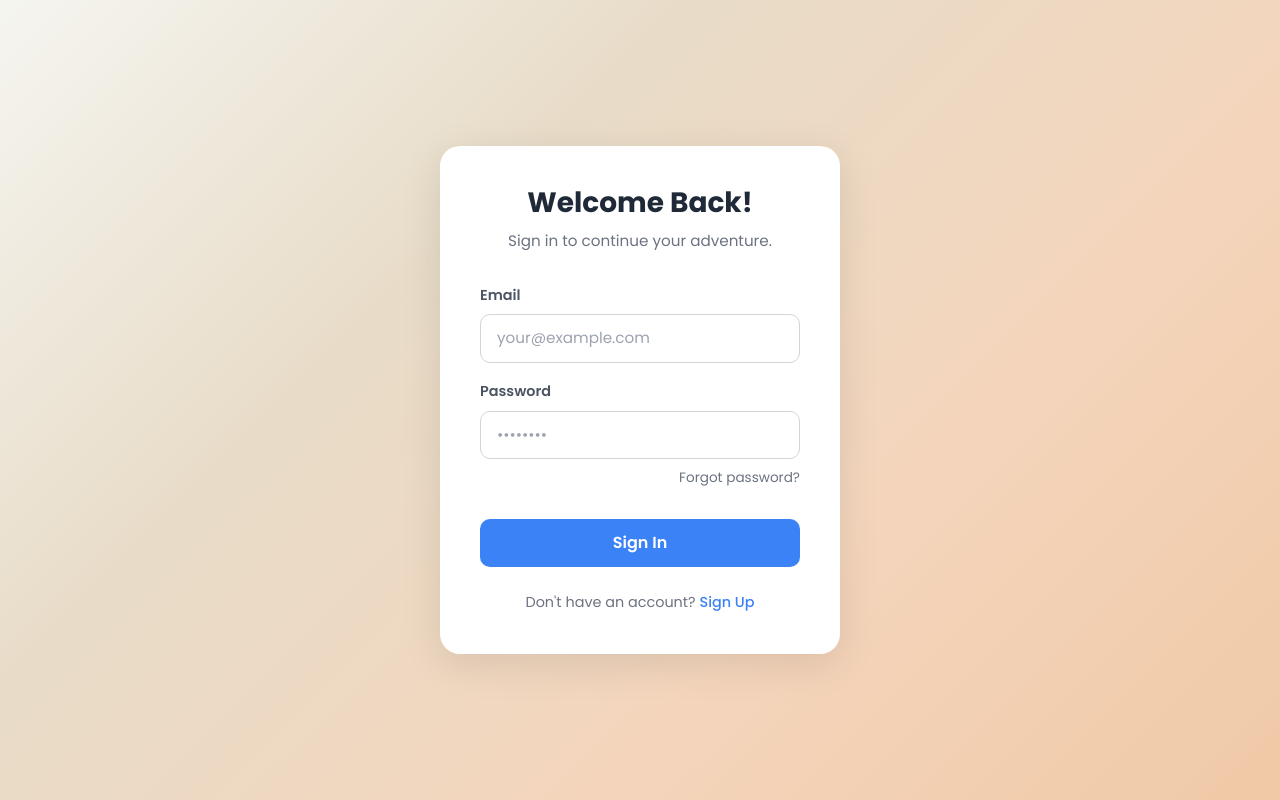
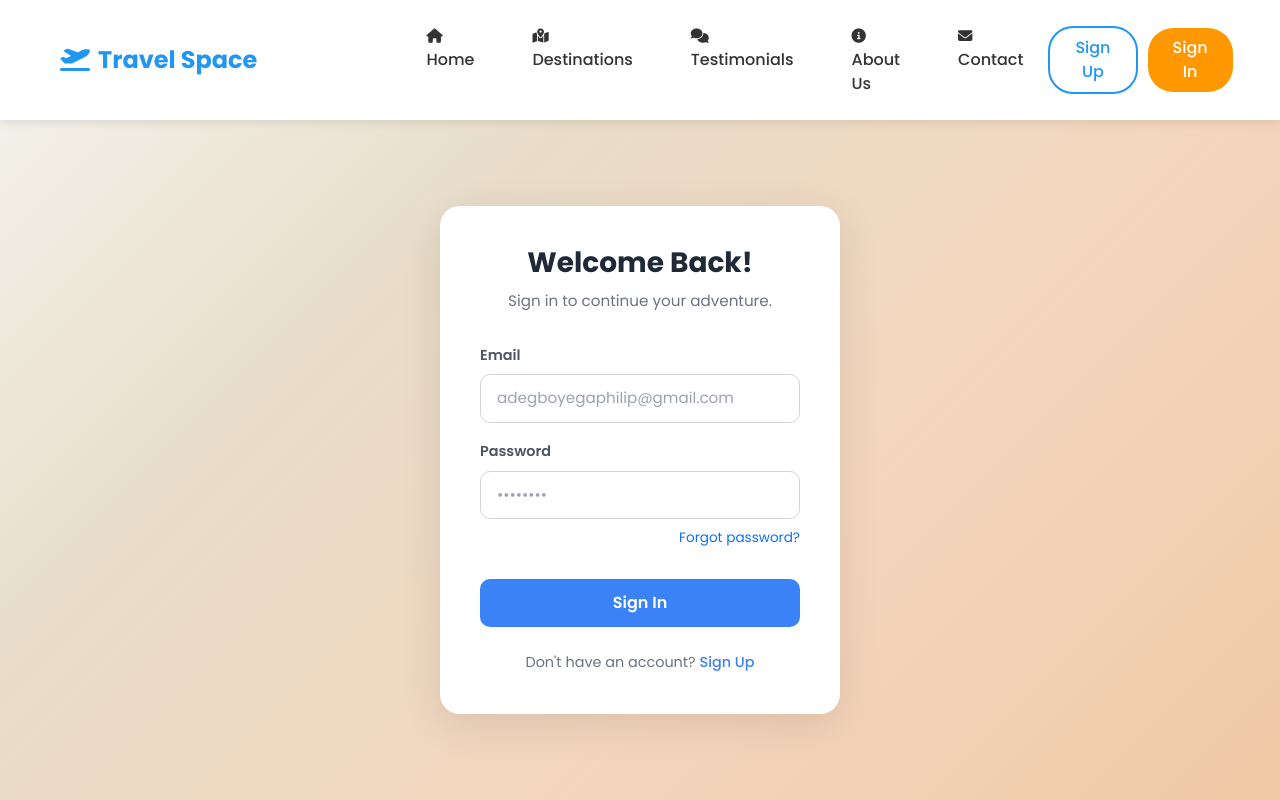
Before and after one commit to philip200802/Travel-space-project, a plain HTML site: page signin.html in a window 1280 px wide. Drawn offline with nearby package versions, Linux system fonts and the light colour scheme.

Commit message:
Add navbar and update signin form layout

```diff
--- a/signin.html
+++ b/signin.html
@@ -8,6 +8,9 @@
 
     <!-- Bootstrap 5 CSS -->
     <link href="https://cdn.jsdelivr.net/npm/bootstrap@5.3.0/dist/css/bootstrap.min.css" rel="stylesheet">
+
+    <!-- Font Awesome for Icons -->
+    <link rel="stylesheet" href="https://cdnjs.cloudflare.com/ajax/libs/font-awesome/6.4.0/css/all.min.css">
 
     <!-- Google Fonts -->
     <link href="https://fonts.googleapis.com/css2?family=Poppins:wght@300;400;500;600;700&display=swap"
@@ -24,10 +27,103 @@
             font-family: 'Poppins', sans-serif;
             min-height: 100vh;
             display: flex;
+            flex-direction: column;
+            background: linear-gradient(135deg, #f5f5f0, #e8dcc8, #f4d5bc, #f0c9a6);
+        }
+
+        .main-content {
+            flex: 1;
+            display: flex;
             align-items: center;
             justify-content: center;
-            background: linear-gradient(135deg, #f5f5f0, #e8dcc8, #f4d5bc, #f0c9a6);
             padding: 20px;
+        }
+
+        /* Navbar Styles */
+        .navbar {
+            background-color: #fff;
+            box-shadow: 0 2px 10px rgba(0, 0, 0, 0.1);
+            padding: 1rem 0;
+        }
+
+        .navbar-brand {
+            font-weight: 700;
+            font-size: 1.5rem;
+            color: #2196F3 !important;
+        }
+
+        .navbar-brand i {
+            margin-right: 8px;
+        }
+
+        .nav-link {
+            color: #333 !important;
+            font-weight: 500;
+            margin: 0 10px;
+            padding: 8px 15px !important;
+            transition: all 0.3s;
+            border-radius: 8px;
+        }
+
+        .nav-link:hover {
+            color: #2196F3 !important;
+            background-color: #f0f8ff;
+        }
+
+        .nav-link.active {
+            color: #2196F3 !important;
+            background-color: #e3f2fd;
+        }
+
+        .nav-link i {
+            margin-right: 5px;
+            font-size: 0.9rem;
+        }
+
+        .btn-signup {
+            background-color: transparent;
+            color: #2196F3;
+            border: 2px solid #2196F3;
+            padding: 8px 25px;
+            border-radius: 25px;
+            margin-right: 10px;
+            font-weight: 500;
+            transition: all 0.3s;
+        }
+
+        .btn-signup:hover {
+            background-color: #2196F3;
+            color: #fff;
+        }
+
+        .btn-signin-nav {
+            background-color: #FF9800;
+            color: #fff;
+            border: none;
+            padding: 8px 25px;
+            border-radius: 25px;
+            font-weight: 500;
+            transition: all 0.9s;
+        }
+
+        .btn-signin-nav:hover {
+            background-color: #F57C00;
+            color: #fff;
+        }
+
+        /* Center navbar links on large screens */
+        @media (min-width: 992px) {
+            .navbar-collapse {
+                display: flex !important;
+                align-items: center;
+            }
+
+            .navbar-collapse .navbar-nav {
+                margin-left: auto;
+                margin-right: auto;
+                display: flex;
+                gap: 8px;
+            }
         }
 
         .signin-card {
@@ -172,16 +268,62 @@
 
 <body>
 
+    <!-- Navbar -->
+    <nav class="navbar navbar-expand-lg navbar-light sticky-top">
+        <div class="container-fluid d-flex justify-content-between">
+            <a class="navbar-brand mx-lg-5" href="index.html">
+                <i class="fas fa-plane-departure"></i>Travel Space
+            </a>
+            <button class="navbar-toggler" type="button" data-bs-toggle="collapse" data-bs-target="#navbarNav">
+                <span class="navbar-toggler-icon"></span>
+            </button>
+            <div class="collapse navbar-collapse mx-lg-5 px-lg-5" id="navbarNav">
+                <ul class="navbar-nav me-auto align-content-center">
+                    <li class="nav-item">
+                        <a class="nav-link" href="index.html">
+                            <i class="fas fa-home"></i> Home
+                        </a>
+                    </li>
+                    <li class="nav-item">
+                        <a class="nav-link" href="index.html#destinations">
+                            <i class="fas fa-map-marked-alt"></i> Destinations
+                        </a>
+                    </li>
+                    <li class="nav-item">
+                        <a class="nav-link" href="index.html#testimonials">
+                            <i class="fas fa-comments"></i> Testimonials
+                        </a>
+                    </li>
+                    <li class="nav-item">
+                        <a class="nav-link" href="index.html#about">
+                            <i class="fas fa-info-circle"></i> About Us
+                        </a>
+                    </li>
+                    <li class="nav-item">
+                        <a class="nav-link" href="index.html#footer">
+                            <i class="fas fa-envelope"></i> Contact
+                        </a>
+                    </li>
+                </ul>
+                <button class="btn btn-signup" onclick="location.href='signup.html'">Sign Up</button>
+                <button class="btn btn-signin-nav" onclick="location.href='signin.html'">Sign In</button>
+            </div>
+        </div>
+    </nav>
+
+    <!-- Main Content -->
+    <div class="main-content">
         <div class="signin-card">
             <div class="signin-header">
                 <h1>Welcome Back!</h1>
                 <p>Sign in to continue your adventure.</p>
             </div>
 
-        <form>
+            <form action="#" method="post" aria-label="Sign in form">
                 <div class="mb-3">
                     <label for="email" class="form-label">Email</label>
-                <input type="email" class="form-control" id="email" placeholder="your@example.com" required>
+                    <input type="email" name="email" class="form-control" id="email" placeholder="adegboyegaphilip@gmail.com"
+                        required aria-required="true">
                 </div>
 
                 <div class="mb-3">
@@ -190,7 +332,7 @@
                 </div>
 
                 <div class="forgot-link">
-                <a href="#">Forgot password?</a>
+                    <a href="#" class="text-primary" >Forgot password?</a>
                 </div>
 
                 <button type="submit" class="btn btn-signin">Sign In</button>
@@ -200,6 +342,7 @@
                 <p>Don't have an account? <a href="signup.html">Sign Up</a></p>
             </div>
         </div>
+    </div>
 
     <!-- Bootstrap 5 JS Bundle -->
     <script src="https://cdn.jsdelivr.net/npm/bootstrap@5.3.0/dist/js/bootstrap.bundle.min.js"></script>
```
Lines whose indentation alone changed are shown as unchanged.
